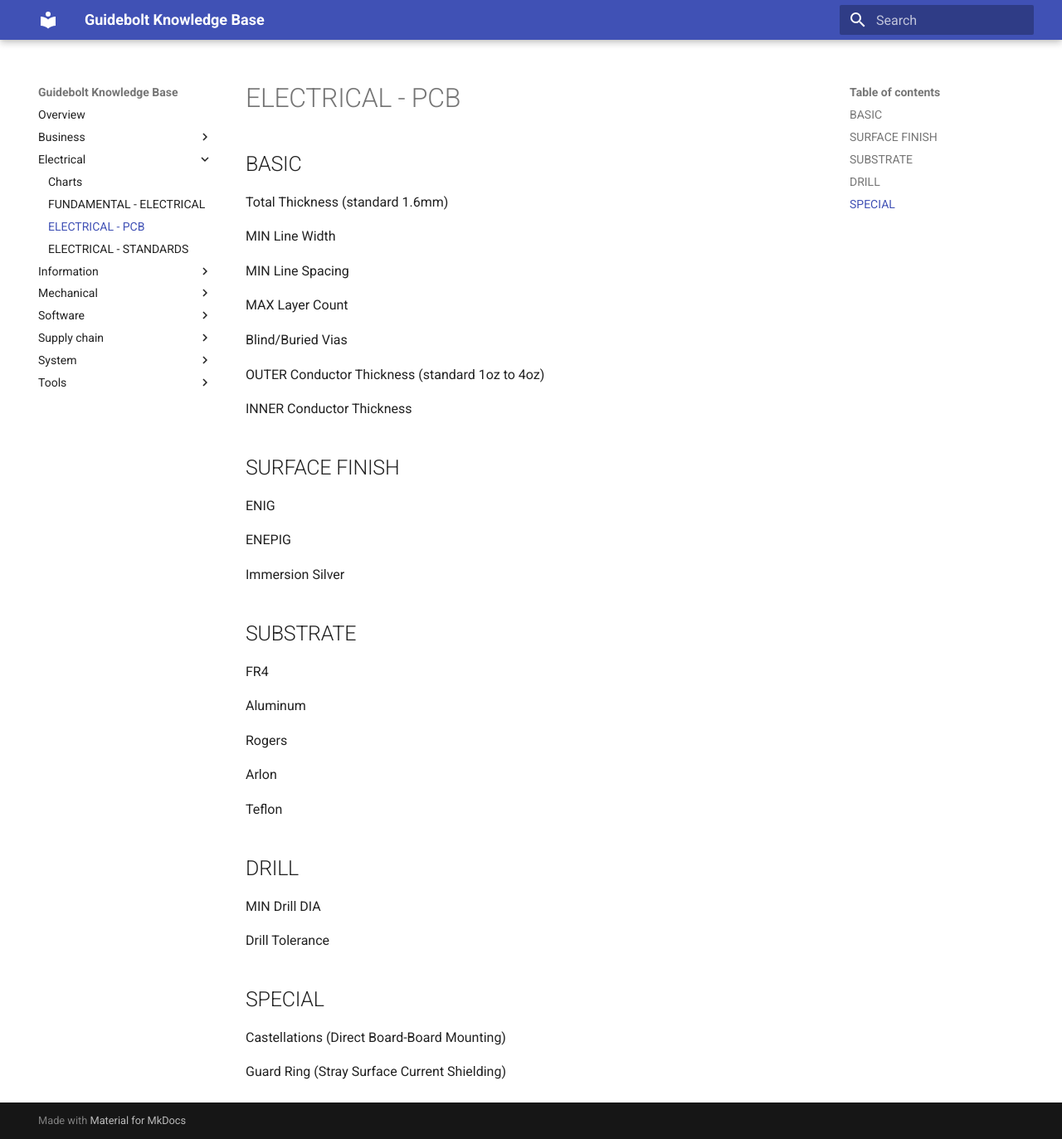
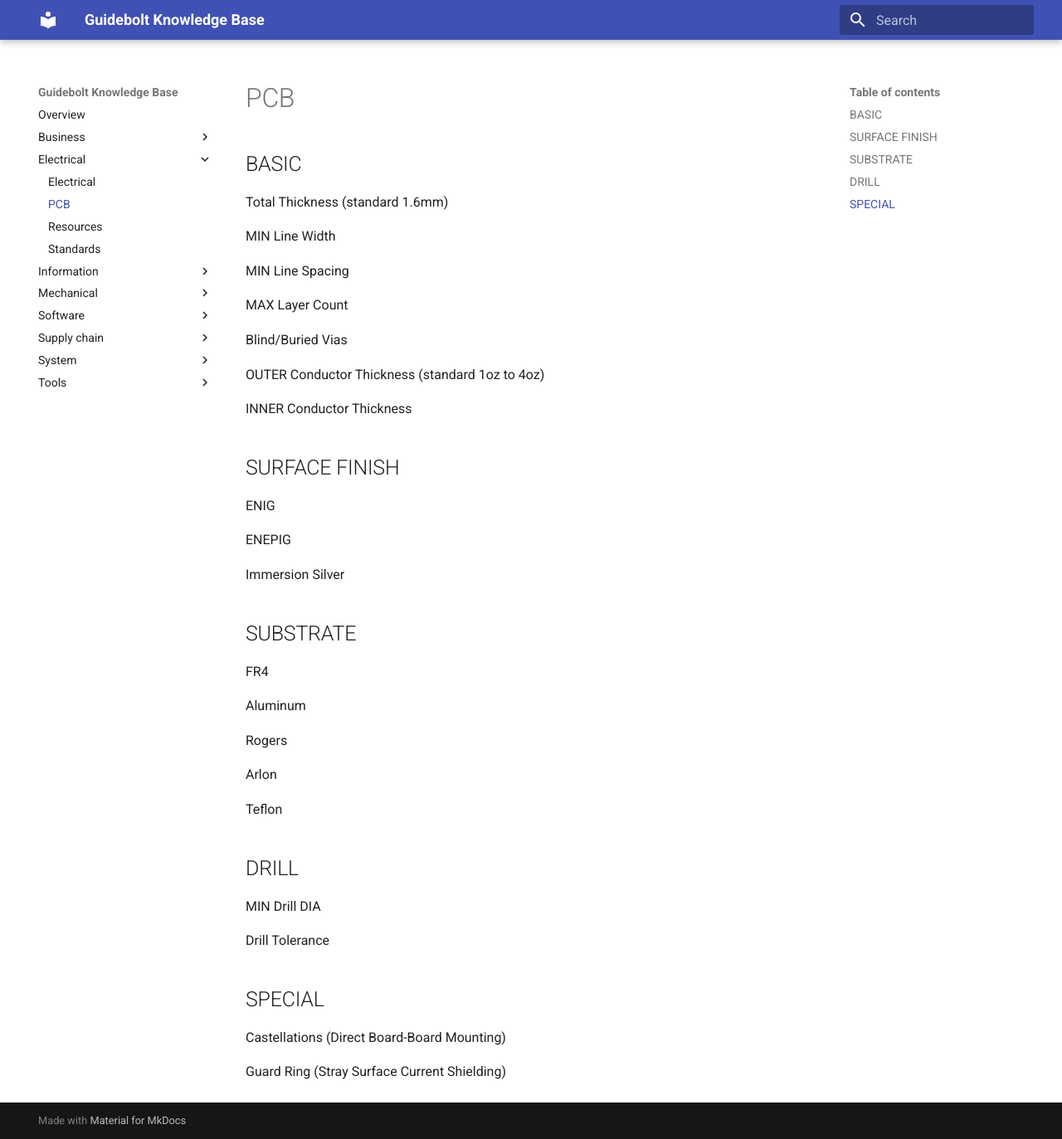
Before and after one commit to Guidebolt/knowledge, an MkDocs documentation site: the page built from docs/electrical/pcb.md, in a window 1280 px wide and 1373 px high. Shown: the whole window at 83% size. Built offline with MkDocs 1.6.1 and Material for MkDocs 9.7.7, drawn with Linux system fonts in a browser that asks for light colours.

Commit message:
upgrade draft 2

```diff
--- a/docs/electrical/electrical.md
+++ b/docs/electrical/electrical.md
@@ -1,4 +1,4 @@
-# FUNDAMENTAL - ELECTRICAL
+# Electrical
 
 ## Basic
 
--- a/docs/electrical/pcb.md
+++ b/docs/electrical/pcb.md
@@ -1,4 +1,4 @@
-# ELECTRICAL - PCB
+# PCB
 
 ## BASIC
 
--- a/docs/electrical/charts.md
+++ b/docs/electrical/resources.md
@@ -1,4 +1,4 @@
-#
+# Resources
 
 ## PCB TRACE - WIDTH AND CURRENT CAPACITY
 
--- a/docs/electrical/standards.md
+++ b/docs/electrical/standards.md
@@ -1,4 +1,4 @@
-# ELECTRICAL - STANDARDS
+# Standards
 
 ## Hazardous Substance Levels
 
```
Also changed, not shown: docs/software/architecture.md (+1 -1 lines), docs/software/standards.md (+1 -1 lines).
